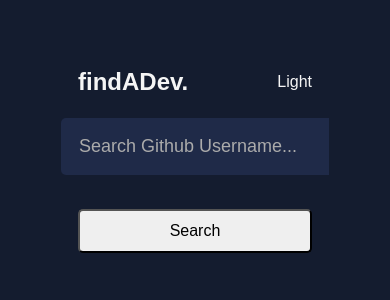
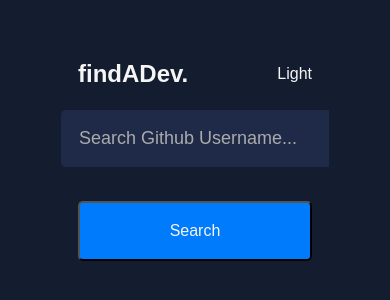
Before and after one commit to julioaraujo96/findADev, a React (Vite) app: page / in a window 390 px wide. Shown: the part 264-564 px from the top of the page. Built offline with nearby package versions, Linux system fonts and the light colour scheme.

Commit message:
react router + dynamic routing

```diff
--- /dev/null
+++ b/src/Components/UI/Button/Button.jsx
@@ -0,0 +1,12 @@
+import React from 'react';
+import "./styles.scss";
+
+function Button({type,modifier,children}) {
+    return (
+        <button type={type} className={`${modifier}-button`}>
+            {children}
+        </button>
+    );
+}
+
+export default Button;
--- /dev/null
+++ b/src/Components/UI/Button/styles.scss
@@ -0,0 +1,23 @@
+@import "../../../styles/colors.scss";
+
+.search-button {
+    height: 60px;
+    border-radius: 0 5px 5px 0;
+    padding: 1em;
+    background-color: $accent;
+    color: $primaryText;
+    cursor: pointer;
+
+    &:hover {
+        opacity: 0.8;
+    }
+}
+
+@media only screen and (max-width: 490px) {
+    .search-button {
+        margin-top: 16px;
+        border-radius: 5px;
+        padding: 8px 16px;
+        width: 100%;
+    }
+}
--- a/src/pages/App/App.jsx
+++ b/src/pages/App/App.jsx
@@ -1,11 +1,17 @@
 import Home from '../Home/Home'
+import SearchResult from '../SearchResult/SearchResult';
+import { Routes, Route, BrowserRouter as Router } from 'react-router-dom'
 
 function App() {
   return (
-    <>
-      <Home/>
-    </>
-  )
+    <Router>
+      <Routes>
+      <Route path="/" element={<Home />}/>
+      <Route path="/search/:user" element={<SearchResult />}/>
+      {/* <Route path="*" element={<PageNotFound />}/> */}
+      </Routes>
+    </Router>
+  );
 }
 
 export default App
--- a/src/pages/Home/Home.jsx
+++ b/src/pages/Home/Home.jsx
@@ -1,15 +1,20 @@
 import React, { useState } from "react";
 import Header from "../../Components/Header/Header";
+import Button from "../../Components/UI/Button/Button";
+import { useNavigate } from "react-router-dom";
 import "./styles.scss";
 
 const Home = () => {
   //state
   const [searchText, setSearchText] = useState('');
 
-  const handleSubmit = () => {
+  let navigate = useNavigate();
+
+  const handleSubmit = (e) => {
     e.preventDefault()
     if(searchText && searchText.trim()){
       //todo: add routing and push search to /search/:user
+      navigate(`/search/${searchText.trim()}`);
     }
   };
 
@@ -17,7 +22,7 @@ const Home = () => {
     <div className="home-page">
       <div className="main-container">
         <Header />
-        <form className="input-container" onSubmit={() => handleSubmit()}>
+        <form className="input-container" onSubmit={(e) => handleSubmit(e)}>
           <input
             type="text"
             className="search-input"
@@ -25,9 +30,9 @@ const Home = () => {
             value={searchText}
             onChange={(e) => setSearchText(e.target.value)}
           />
-          <button type="submit" className="search-button">
+          <Button type="submit" modifier="search">
             Search
-          </button>
+          </Button>
         </form>
       </div>
     </div>
--- /dev/null
+++ b/src/pages/SearchResult/SearchResult.jsx
@@ -0,0 +1,11 @@
+import React from 'react';
+
+const SearchResult = () => {
+    return (
+        <>
+            works
+        </>
+    );
+};
+
+export default SearchResult;
```
